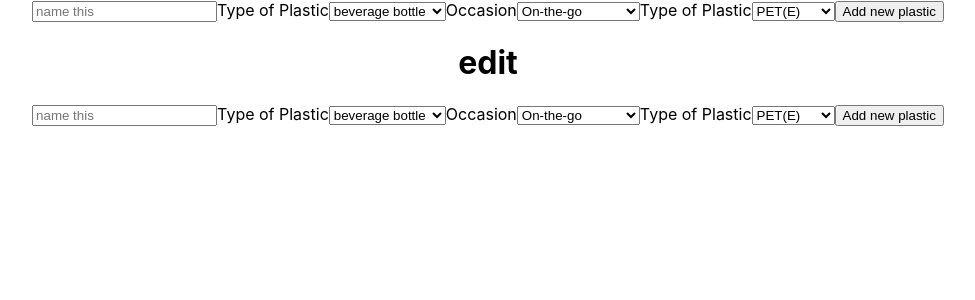
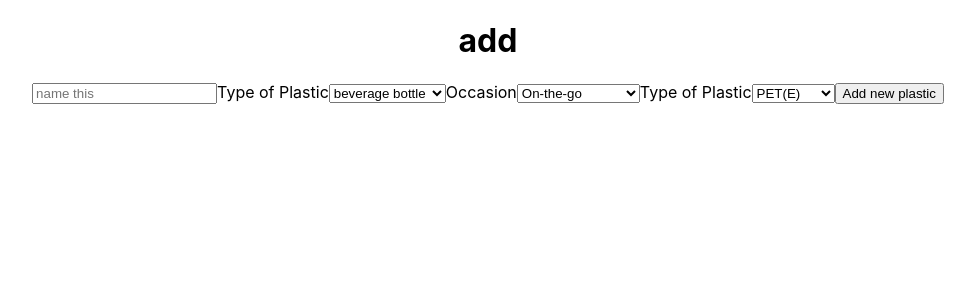
Before and after one commit to scaram02/plastic-cycle, a React (Create React App) app: page / in a window 1280 px wide. Shown: the top 300 px of the page, without its empty margins (152-1127 px from the left). Built offline with nearby package versions, Linux system fonts and the light colour scheme.

Commit message:
finish edit, add remove option

```diff
--- a/src/App.js
+++ b/src/App.js
@@ -28,8 +28,10 @@ console.log('hmm,', plastic)
 
   return (
     <div className="App">
-      <AddPlastic blankPlastic={blankPlastic}/>
-      <EditPlastic plasticToEdit={plastic} editEnabled={editEnabled} setEditEnabled={setEditEnabled}/>
+      {editEnabled?  <EditPlastic plasticToEdit={plastic} editEnabled={editEnabled} setEditEnabled={setEditEnabled}/>
+      : <AddPlastic blankPlastic={blankPlastic}/> }
+
+
       <PlasticList toggleEdit={toggleEdit}/>
     </div>
   );
--- a/src/components/AddPlastic.js
+++ b/src/components/AddPlastic.js
@@ -24,6 +24,8 @@ const AddPlastic = ({blankPlastic}) => {
       ...plastic,
       id: store.plastic.plastic.length + 1,
     });
+
+    setPlastic(blankPlastic)
   };
 
   const handleChange = e => {
@@ -34,6 +36,7 @@ const AddPlastic = ({blankPlastic}) => {
 
   return (
     <div>
+<h1>add</h1>
       <PlasticForm
         plastic={plastic}
         handleSubmit={handleSubmit}
--- a/src/components/EditPlastic.js
+++ b/src/components/EditPlastic.js
@@ -13,25 +13,39 @@ const EditPlastic = ({plasticToEdit, editEnabled, setEditEnabled}) => {
 
     const  [thePlastic, setThePlastic] = useState(plasticToEdit)
 
+
+    useEffect(() => {
+        setThePlastic(plasticToEdit)
+    }, [])
+
+
     const handleSubmit = e => {
         e.preventDefault()
         setEditEnabled(false)
-        editPlastic() // ???
+
+
+        editPlastic(thePlastic, thePlastic.id) // ???
 
         //setThePlastic?
     }
 
     const handleChange = e => {
         const { name, value } = e.target;
-
+      console.log('gret value', value)
         // somethign mroe here
         setThePlastic({...thePlastic, [name]: value})
     }
 
+    console.log("the  plastic ur gonna edit", thePlastic)
+
     return (
         <div>
             <h1>edit</h1>
-            <PlasticForm plastic={plasticToEdit} handleSubmit={handleSubmit} handleChange={handleChange} setPlastic={setThePlastic}/>
+            <PlasticForm
+            plastic={thePlastic}
+            handleSubmit={handleSubmit}
+            handleChange={handleChange}
+            setPlastic={setThePlastic}/>
         </div>
     )
 }
--- a/src/components/PlasticForm.js
+++ b/src/components/PlasticForm.js
@@ -2,7 +2,7 @@ import React, { useState, useEffect } from "react";
 
 const PlasticForm = ({ plastic, handleSubmit, handleChange, setPlastic }) => {
 
-console.log("plastic to edit", plastic)
+console.log("plastic on PlasticForom", plastic)
 
 useEffect(() => {
   setPlastic(plastic)
@@ -20,9 +20,9 @@ useEffect(() => {
         />
 
         <label htmlFor="usage">Type of Plastic</label>
-        <select name="usage" id="usage" onChange={handleChange}>
+        <select name="usage" id="usage" onChange={handleChange} value={plastic.usage || ''}>
           <option value="beverage bottle">beverage bottle</option>
-          <option value="food packaging">food packagine</option>
+          <option value="food packaging">food packaging</option>
           <option value="laundry and cleaning packaging">
             other packaging
           </option>
@@ -33,7 +33,7 @@ useEffect(() => {
         </select>
 
         <label htmlFor="occasion">Occasion</label>
-        <select name="occasion" id="occasion" onChange={handleChange}>
+        <select name="occasion" id="occasion" onChange={handleChange} value={plastic.occasion || ''}>
           <option value="meal">On-the-go</option>
           <option value="work">Work</option>
           <option value="cooking">Cooking</option>
@@ -43,7 +43,7 @@ useEffect(() => {
         </select>
 
         <label htmlFor="typeOfPlastic">Type of Plastic</label>
-        <select name="typeOfPlastic" id="typeOfPlastic" onChange={handleChange}>
+        <select name="typeOfPlastic" id="typeOfPlastic" onChange={handleChange} value={plastic.typeOfPlastic || ''}>
           <option value="pet">PET(E)</option>
           <option value="hdpe">HDPE</option>
           <option value="ldpe">LDPE</option>
--- a/src/components/PlasticList.js
+++ b/src/components/PlasticList.js
@@ -1,8 +1,13 @@
 import React, { useState, useEffect } from "react";
-import { useSelector } from "react-redux";
+import { bindActionCreators } from "redux";
+import { actionCreators } from "../state/index";
+import { useSelector, useDispatch } from "react-redux";
 
 
 const PlasticList = ({toggleEdit}) => {
+
+    const dispatch = useDispatch();
+    const { removePlastic } = bindActionCreators(actionCreators, dispatch);
 
     const store = useSelector((state) => state.plastic.plastic);
 
@@ -18,6 +23,7 @@ const PlasticList = ({toggleEdit}) => {
                     <h2>name: {plastic.plasticName}</h2>
                     <p>type: {plastic.typeOfPlastic}</p>
                     <button onClick={() => toggleEdit(plastic)}>Edit</button>
+                    <button onClick={() => removePlastic(plastic)}>Remove plastic!</button>
                     </div>
                 ))}
 
--- a/src/state/action-creators/index.js
+++ b/src/state/action-creators/index.js
@@ -17,3 +17,12 @@ export const editPlastic = plastic => {
         })
     }
 }
+
+export const removePlastic = plastic => {
+    return dispatch => {
+        dispatch({
+            type: "removePlastic",
+            payload: plastic
+        })
+    }
+}
--- a/src/state/reducers/plasticReducer.js
+++ b/src/state/reducers/plasticReducer.js
@@ -3,10 +3,10 @@ const reducer = (state = {plastic: []}, action) => {
     switch(action.type){
         case "addPlastic":
             return {plastic: [...state.plastic, action.payload]};
-        // case "removePlastic":
-            // return {plastic: state.plastic.filter((plastic) => plastic !== action.payload)}
+        case "removePlastic":
+            return {plastic: state.plastic.filter((plastic) => plastic !== action.payload)}
         case "editPlastic":
-            return {plastic: state.plastic.filter((p) => p.id === action.payload.id? action.payload : p)}
+            return {plastic: state.plastic.map((p) => p.id === action.payload.id? action.payload : p)}
         default:
             return state
     }
```
